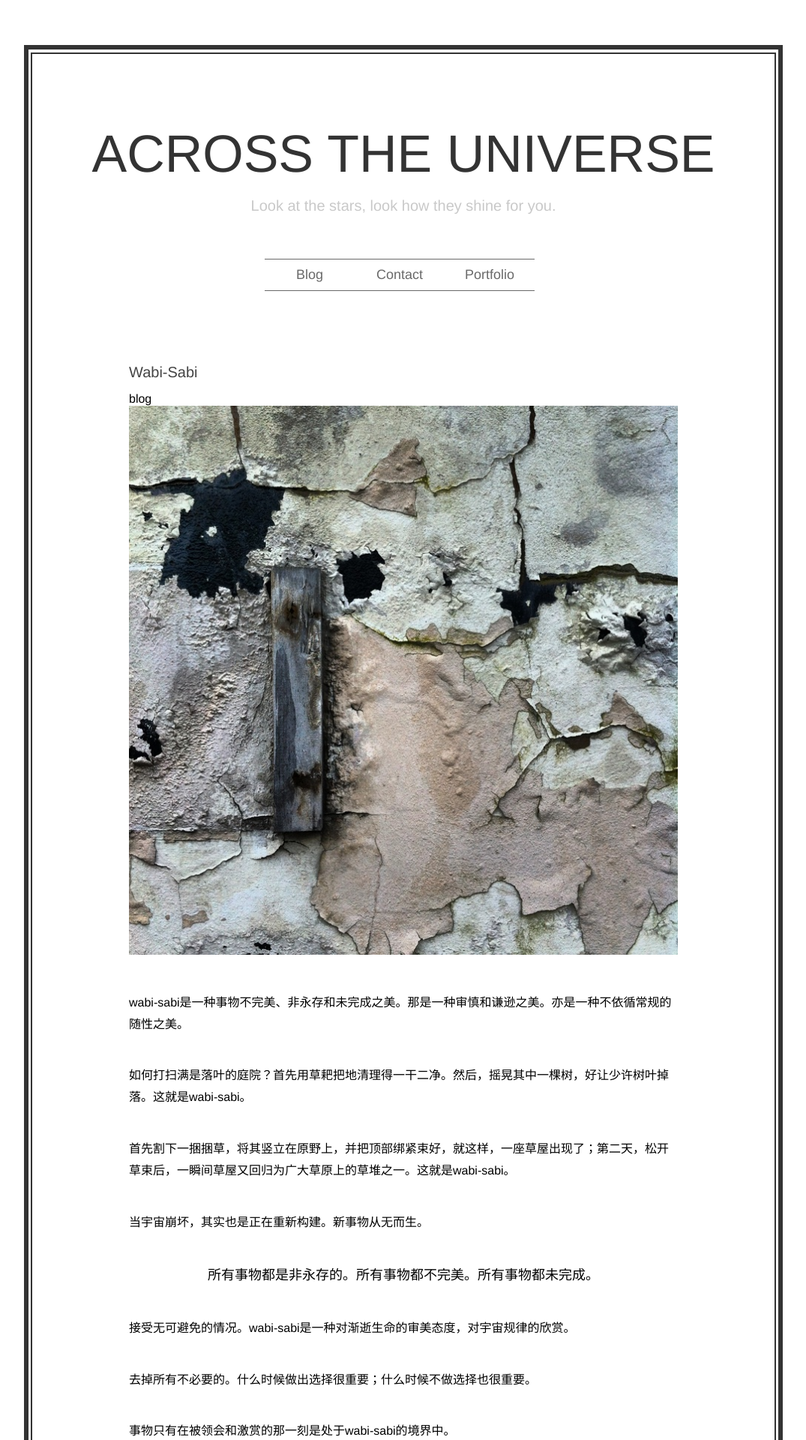
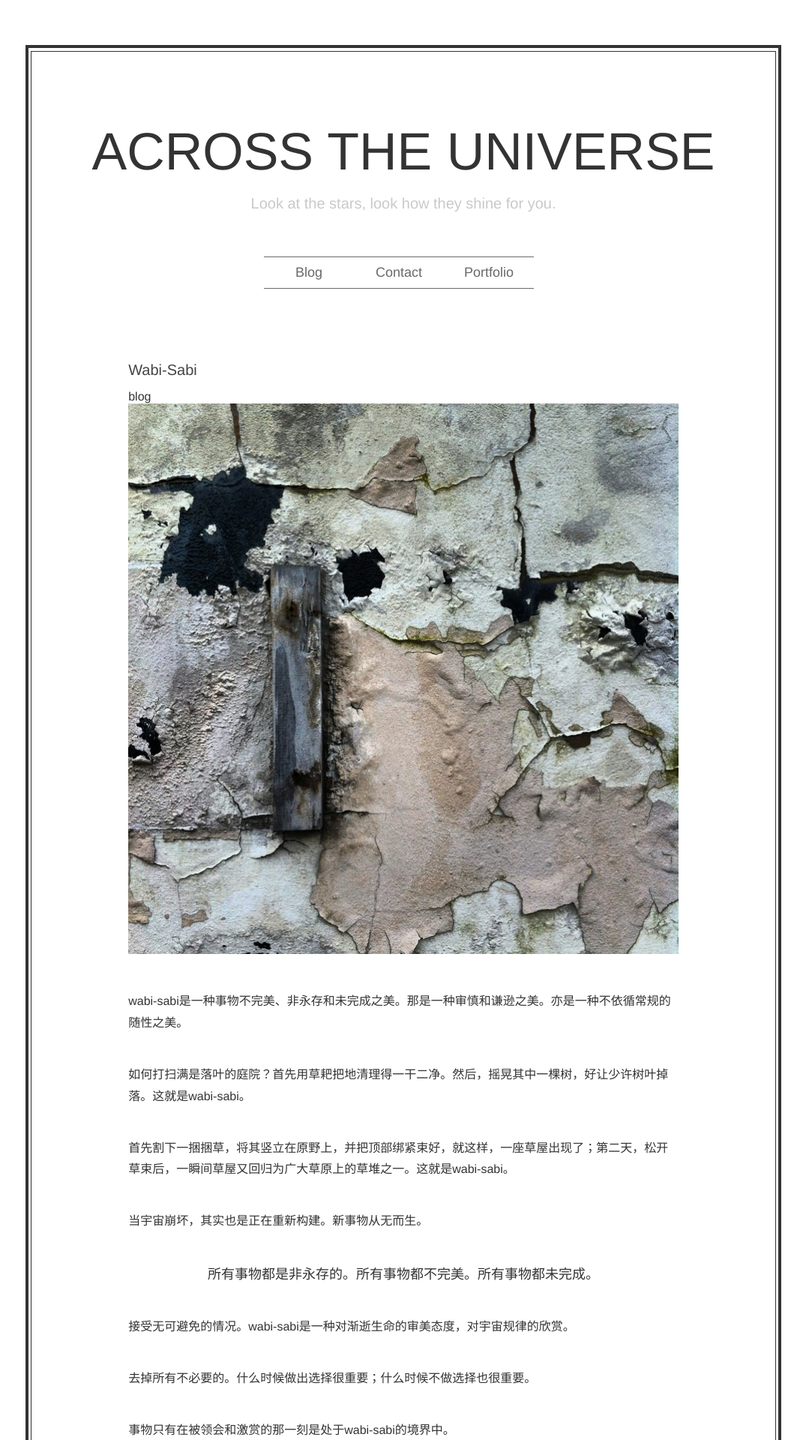
Before and after one commit to lynettelu/lynettelu.github.io, a Jekyll site: the page built from index.md, in a window 1280 px wide. Shown: the top 1920 px of the page at 75% size, without its empty margins (102-1177 px from the left). Built offline with Jekyll 4.4.1, drawn with Linux system fonts in a browser that asks for light colours; Markdown is read by kramdown in place of the engine named in the settings.

Commit message:
modify index layout

```diff
--- a/css/default.css
+++ b/css/default.css
@@ -1,6 +1,6 @@
 
 /* 重置浏览器CSS */
-html{color:#000;}
+html{color:#333333;}
 body,div,dl,dt,dd,ul,ol,li,h1,h2,h3,h4,h5,h6,pre,code,form,fieldset,legend,input,textarea,p,blockquote,th,td,hr,button,article,aside,details,figcaption,figure,footer,header,hgroup,menu,nav,section{margin:0;padding:0;}
 article,aside,details,figcaption,figure,footer,header,hgroup,menu,nav,section{display:block;}
 body,button,input,select,textarea{font-size:12px/1.5;}
@@ -49,7 +49,7 @@
 a[href^="http:"] a[href^="https:"] {padding-right:13px;background:url('/images/icons.gif') no-repeat right 1px;}
 a[href^="http://lynettelu.github.io"] {background-image: none; padding-right: 0;}
 a.external:hover {background-position:right -15px;}
-.entry-title,.entry-title a {font-size:40px;font-weight:200;margin-bottom:6px;color:#000;text-align:center;}
+.entry-title,.entry-title a {font-size:40px;font-weight:200;margin-bottom:6px;color:#333333;text-align:center;}
 .entry-title a:hover {text-decoration:none;}
 .entry-date {text-align:center;color:#999;margin-bottom:60px;font-size:16px;}
 
@@ -141,15 +141,15 @@
     padding-top: 80px;
     padding-bottom: 3px;
     width: 1000px;
-    border: 6px solid #333;
+    border: 4px solid #333;
 }
 
 .section2 {
     margin-top: -16px;
     margin-left: auto;
     margin-right: auto;
-    width: 990px;
-    border: 2px solid #333;
+    width: 992px;
+    border: 1px solid #333;
 }
 
 .index-content .artical-list { width:80%; margin:60px auto;
@@ -161,7 +161,7 @@
 .index-content h2 { font-size:20px; margin-bottom:15px; }
 .index-content h2 a { color:#444 }
 .index-content h2 a:hover { color:#FCB310; text-decoration:none; }
-.index-content .title-desc {color:#000;font-size:16px;line-height:1.6em;}
+.index-content .title-desc {color:#333333;font-size:16px;line-height:1.6em;}
 
 .index-content .artical-cate { padding-bottom: 80px;padding-left:310px;
                             margin-right: 30px; text-align: center;
--- a/index.md
+++ b/index.md
@@ -10,9 +10,9 @@
      <h2>Look at the stars, look how they shine for you.</h2>
    </div>
         <ul class="artical-cate">
-            <li class="on"><a href="/"><span>Blog</span></a></li>
-            <li><a href="/contact"><span>Contact</span></a></li>
-            <li><a href="/portfolio"><span>Portfolio</span></a></li>
+            <li class="on"><a href="/">Blog</a></li>
+            <li><a href="/contact">Contact</a></li>
+            <li><a href="/portfolio">Portfolio</a></li>
         </ul>
 
         <ul class="artical-list">
```
